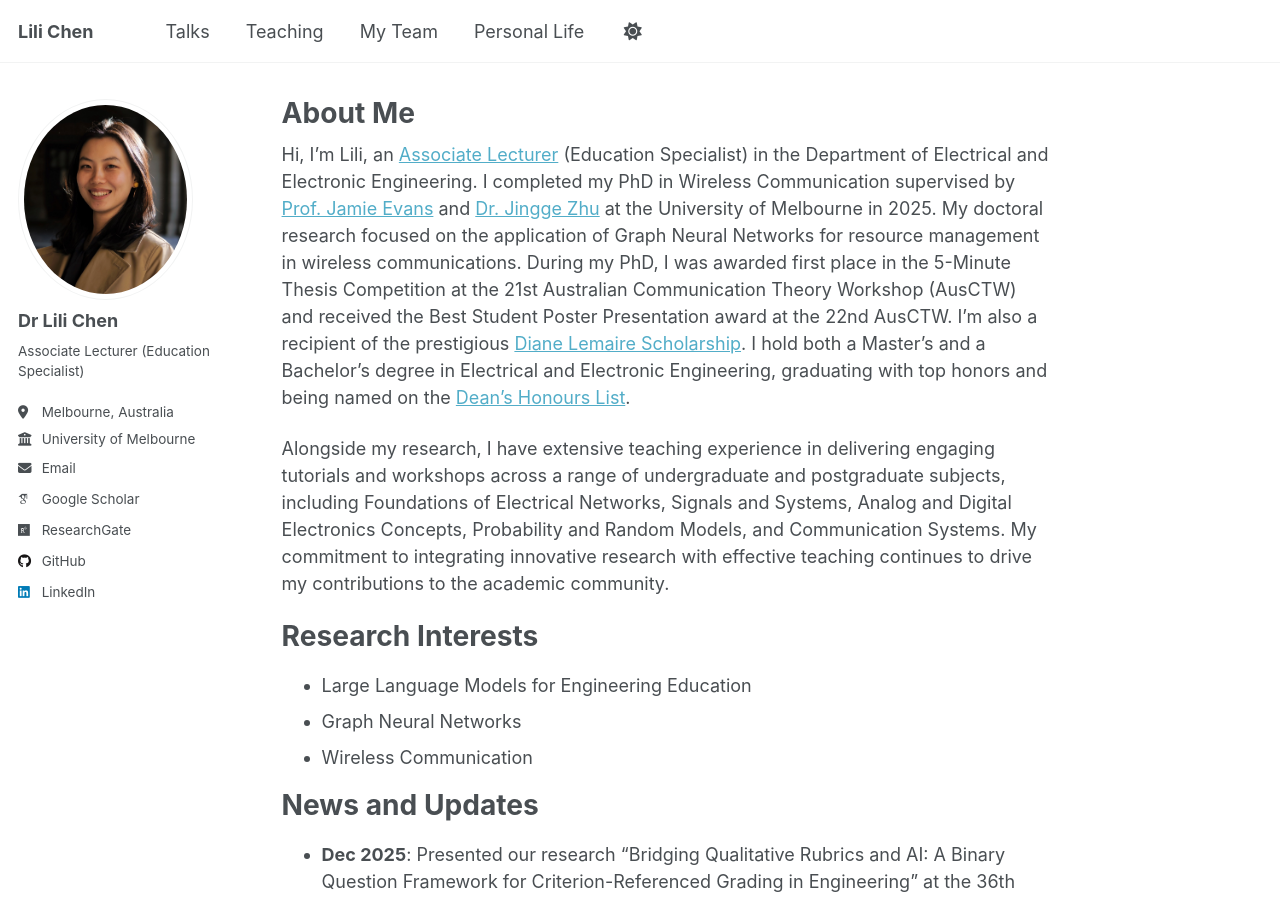
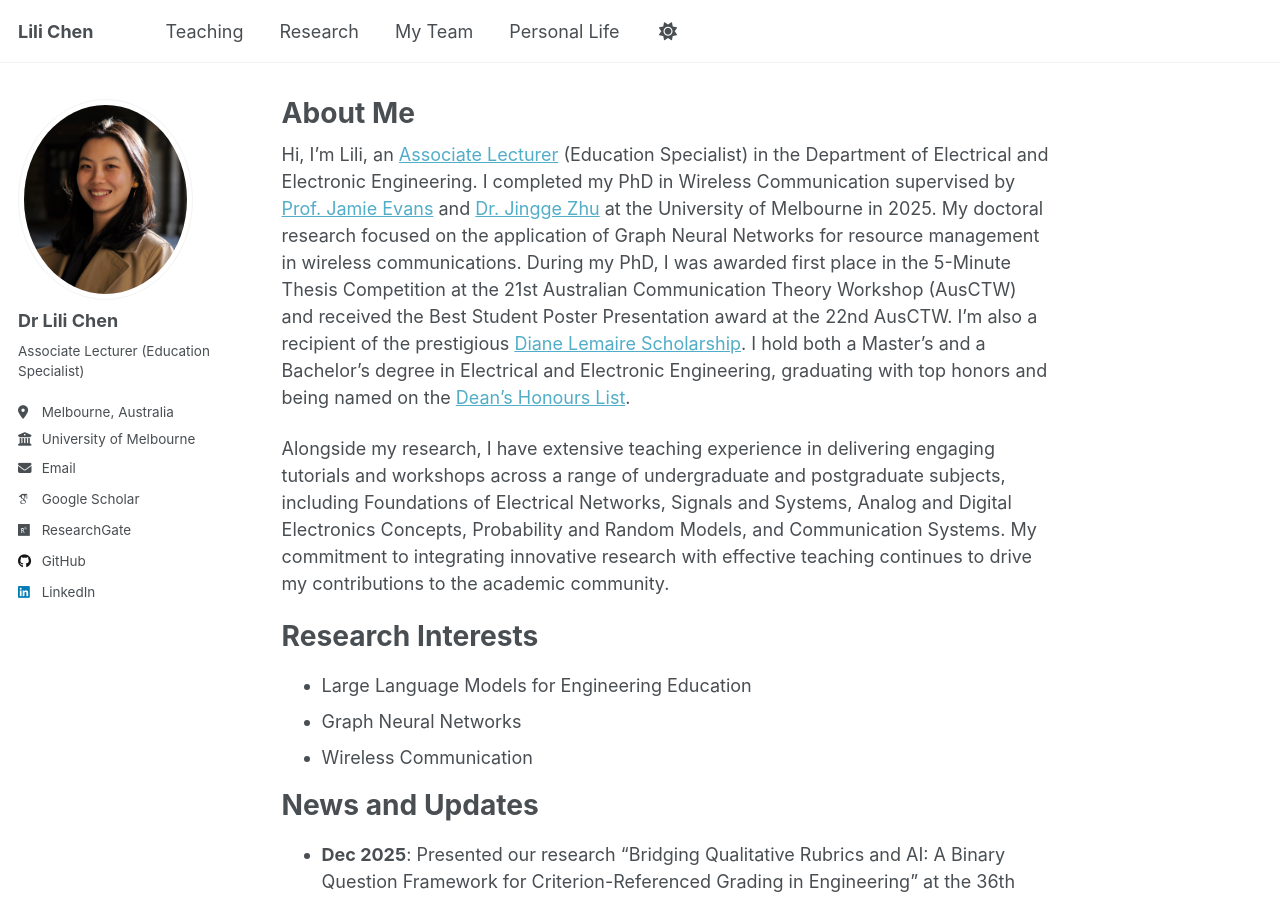
Before and after one commit to LilixChen/lilichen.github.io, a Jekyll site: the page built from _pages/about.md, in a window 1280 px wide and 900 px high. Built offline with Jekyll 4.4.1, drawn with Linux system fonts in a browser that asks for light colours; some web fonts are replaced; a script that is not in the unit is left out.

Commit message:
Update navigation.yml

```diff
--- a/_data/navigation.yml
+++ b/_data/navigation.yml
@@ -11,11 +11,13 @@ main:
   #- title: "Publications"
    # url: /publications/
 
-  - title: "Talks"
+  - title: "Teaching"
+    url: /teaching/
+
+  - title: "Research"
     url: /talks/
 
-  - title: "Teaching"
-    url: /teaching/
+
 
   #- title: "Portfolio"
   #  url: /portfolio/
```
